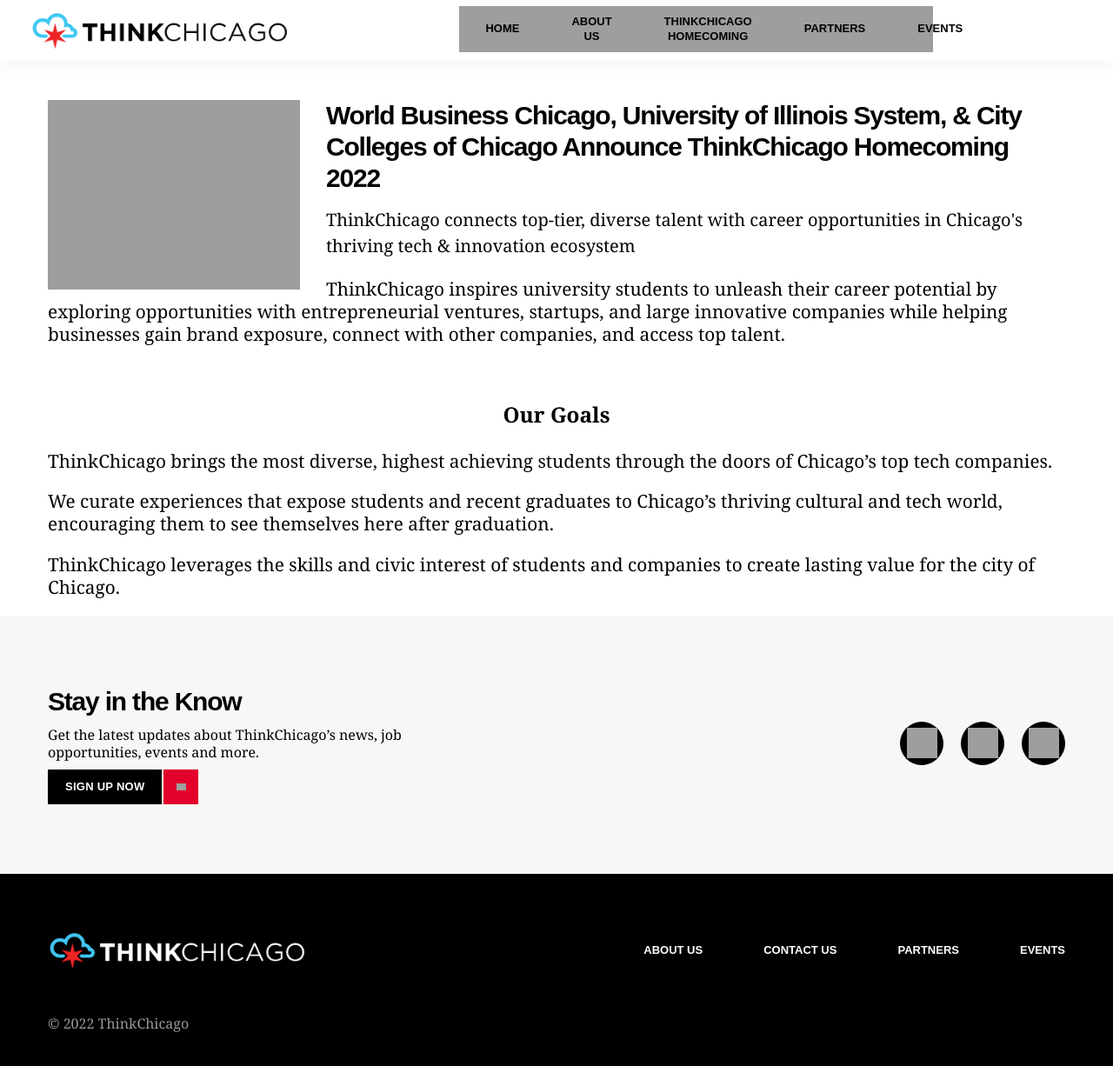
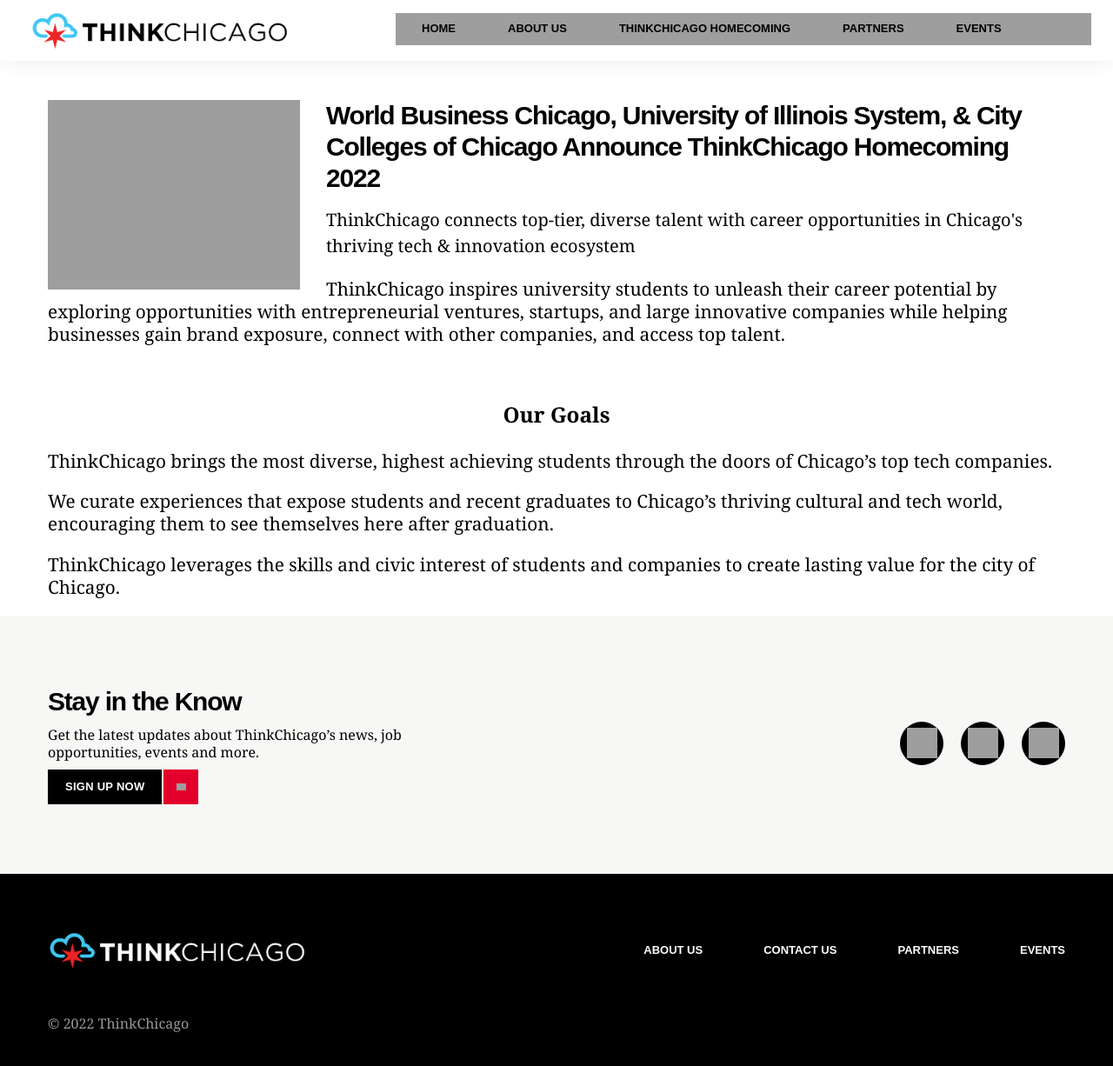
Before and after one commit to andreanthony/andreanthony.github.io, a Jekyll site: the page thinkchicago.html, which Jekyll copies as it is, in a window 1280 px wide and 1237 px high. Shown: the top 1226 px of the window at 87% size. Built offline with Jekyll 4.4.1, drawn with Linux system fonts in a browser that asks for light colours; some web fonts are replaced; grey boxes are pictures that could not be loaded.

Commit message:
Update thinkchicago.html

```diff
--- a/thinkchicago.html
+++ b/thinkchicago.html
@@ -29,7 +29,7 @@
 		</button>
 		<div class="header-content" style="display: none;">
 			<div class="header-left">
-            	<nav role="navigation" class="main-menu"><ul id="menu-main-menu" class="menu">
+            	<nav role="navigation" class="main-menu"><ul id="menu-main-menu" class="menu" style="width:800px">
 <li><a href="https://andreanthony.github.io/thinkchicago.html">Home</a></li>
 <li><a href="https://thinkchicago.com/about/">About Us</a></li>
 <li><a href="https://andreanthony.github.io/homecoming.html">ThinkChicago Homecoming</a></li>
```
